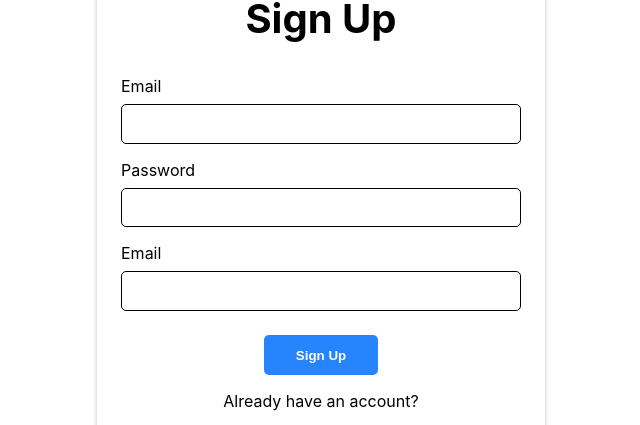
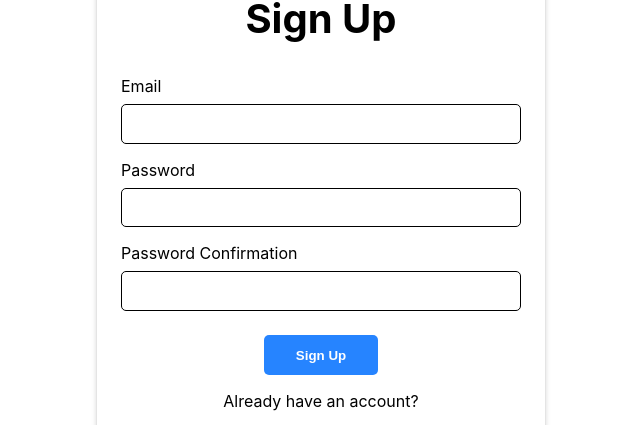
Before and after one commit to VladZach/react-ts-social-app, a React (Create React App) app: page /signup in a window 1280 px wide. Shown: the part 206-631 px from the top of the page, without its empty margins (319-959 px from the left). Built offline with nearby package versions, Linux system fonts and the light colour scheme.

Commit message:
Added form validation with formi to signup

```diff
--- a/package.json
+++ b/package.json
@@ -11,6 +11,7 @@
     "@types/react": "^17.0.1",
     "@types/react-dom": "^17.0.0",
     "firebase": "^8.2.6",
+    "formik": "^2.2.6",
     "react": "^17.0.1",
     "react-dom": "^17.0.1",
     "react-scripts": "4.0.2",
--- a/src/components/SignUp.tsx
+++ b/src/components/SignUp.tsx
@@ -1,45 +1,94 @@
 import React from "react";
+import { Formik, Form, Field, ErrorMessage } from "formik";
 
 export default function SignUp() {
-  return (
-    <div className="page page_centralized">
-      <div className="card">
-        <h2 className="card__item card__header">Sign Up</h2>
-        <form className="card__form card__item form">
+  interface formValues {
+    email?: string;
+    password?: string;
+    passwordConfirmation?: string;
+  }
+
+  function validate(values: formValues) {
+    const errors: formValues = {};
+    if (!values.email) {
+      errors.email = "Required";
+    } else if (!/^[A-Z0-9._%+-]+@[A-Z0-9.-]+\.[A-Z]{2,}$/i.test(values.email)) {
+      errors.email = "Invalid email address";
+    }
+    if (!values.password) {
+      errors.password = "Required";
+    } else if (values.password && values.password.length < 6) {
+      errors.password = "Password is shorter then 6 letters";
+    }
+    if (!values.passwordConfirmation) {
+      errors.passwordConfirmation = "Required";
+    } else if (values.passwordConfirmation !== values.password) {
+      errors.passwordConfirmation = "Passwords doesn't match";
+    }
+    return errors;
+  }
+
+  const form = (
+    <Formik
+      initialValues={{ email: "", password: "", passwordConfirmation: "" }}
+      validate={validate}
+      onSubmit={(values, { setSubmitting }) => {
+        setTimeout(() => {
+          alert(JSON.stringify(values, null, 2));
+          setSubmitting(false);
+        }, 400);
+      }}
+    >
+      {({ isSubmitting }) => (
+        <Form className="card__form card__item form">
           <div className="form__item">
             <label className="form__label" htmlFor="email">
               Email
             </label>
-            <input
+            <Field
               className="form__input form__input_textual-sm"
+              type="email"
               name="email"
-              type="email"
             />
+            <ErrorMessage name="email" component="div" />
           </div>
           <div className="form__item">
             <label className="form__label" htmlFor="password">
               Password
             </label>
-            <input
+            <Field
               className="form__input form__input_textual-sm"
+              type="password"
               name="password"
-              type="password"
             />
+            <ErrorMessage name="password" component="div" />
           </div>
           <div className="form__item">
-            <label className="form__label" htmlFor="password-confirmation">
-              Email
+            <label className="form__label" htmlFor="password">
+              Password Confirmation
             </label>
-            <input
+            <Field
               className="form__input form__input_textual-sm"
-              name="password-confirmation"
               type="password"
+              name="passwordConfirmation"
             />
+            {/* имя должно точно соответствовать имени свойства в объекте, то есть кэмэлКейс */}
+            <ErrorMessage name="passwordConfirmation" component="div" />
           </div>
+
           <button className="button form__submit-button" type="submit">
             Sign Up
           </button>
-        </form>
+        </Form>
+      )}
+    </Formik>
+  );
+
+  return (
+    <div className="page page_centralized">
+      <div className="card">
+        <h2 className="card__item card__header">Sign Up</h2>
+        {form}
         <div className="card__footer card__item">
           <a>Already have an account?</a>
         </div>
```
Also changed, not shown: 1 other file (tests, documents, lock files or other folders).
